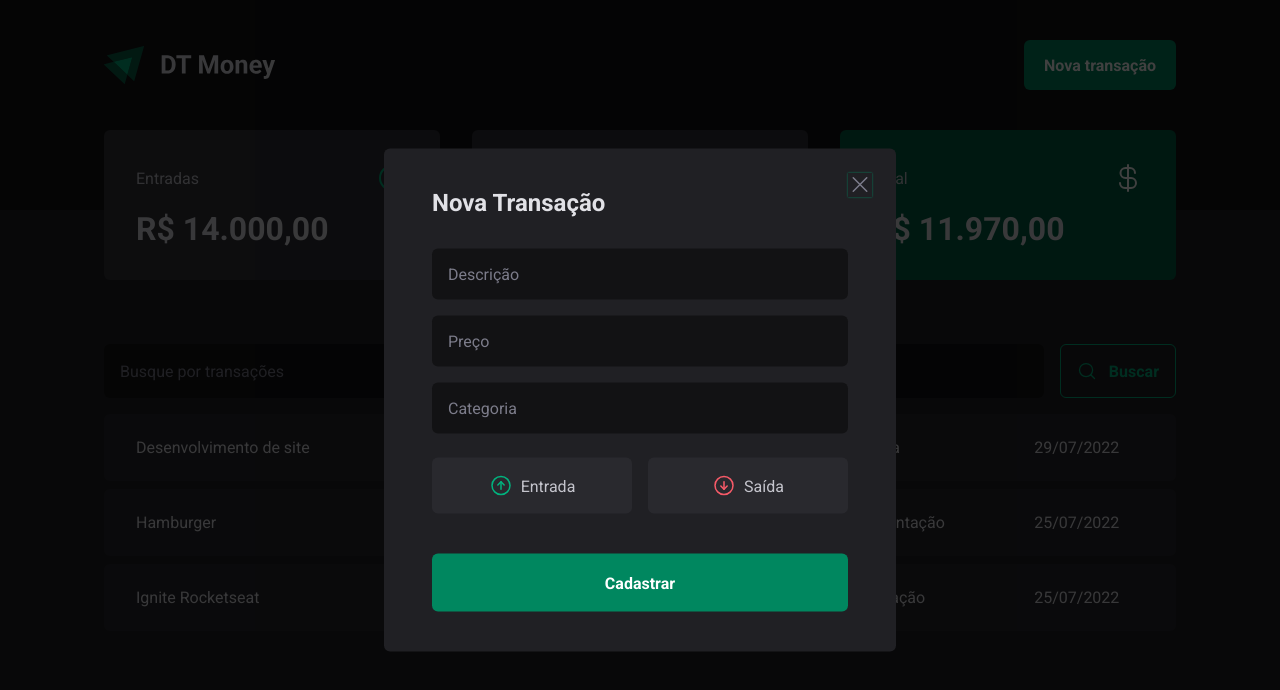
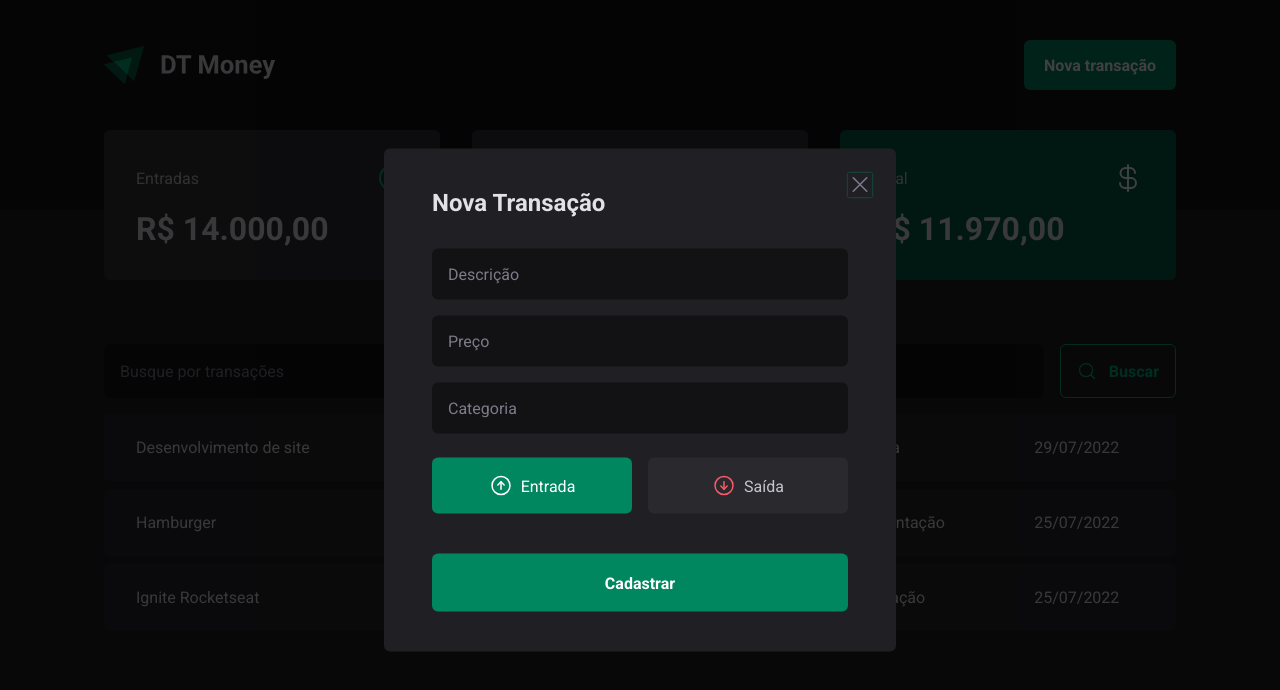
Before and after one commit to ageumenezesDev19/03-dt-money, a React (Vite) app: page / in a window 1280 px wide. Both pictures are taken after a click on the button "Nova transação". Shown: the top 690 px of the page. Built offline with nearby package versions, Linux system fonts and the light colour scheme; data requests are answered from the project's data file.

Commit message:
Add userForm control property in the NewTransactionModal component

```diff
--- a/src/components/NewTransactionModal/index.tsx
+++ b/src/components/NewTransactionModal/index.tsx
@@ -4,25 +4,29 @@
 import * as z from 'zod';
 
 import { CloseButton, Content, Overlay, TransactionType, TransactionTypeButton } from './styles';
-import { useForm } from 'react-hook-form';
+import { Controller, useForm } from 'react-hook-form';
 import { zodResolver } from '@hookform/resolvers/zod';
 
 const newTransactionFormSchema = z.object({
   description: z.string(),
   price: z.number(),
   category: z.string(),
-  // type: z.enum(['income', 'outcome'])
+  type: z.enum(['income', 'outcome'])
 })
 
 type NewTransactionFormInputs = z.infer<typeof newTransactionFormSchema>
 
 export function NewTransactionModal() {
   const {
+    control,
     register,
     handleSubmit,
     formState: { isSubmitting }
   } = useForm<NewTransactionFormInputs>({
     resolver: zodResolver(newTransactionFormSchema),
+    defaultValues: {
+      type: 'income'
+    }
   })
 
   async function handleCreateNewTransaction(data: NewTransactionFormInputs) {
@@ -58,7 +62,16 @@
             required {...register('category')}
           />
 
-          <TransactionType>
+          <Controller
+            control={control}
+            name='type'
+            render={({field}) => {
+
+              return (
+                <TransactionType
+                  onValueChange={field.onChange}
+                  value={field.value}
+                >
                   <TransactionTypeButton $variant="income" value="income">
                     <ArrowCircleUp size={24} />
                     Entrada
@@ -69,6 +82,9 @@
                     Saída
                   </TransactionTypeButton>
                 </TransactionType>
+              )
+            }}
+          />
 
           <button type="submit" disabled={isSubmitting}>
               Cadastrar
--- a/src/components/NewTransactionModal/styles.ts
+++ b/src/components/NewTransactionModal/styles.ts
@@ -19,6 +19,7 @@
   top: 50%;
   left: 50%;
   transform: translate(-50%, -50%);
+
   form {
     margin-top: 2rem;
     display: flex;
```
Lines whose indentation alone changed are shown as unchanged.
